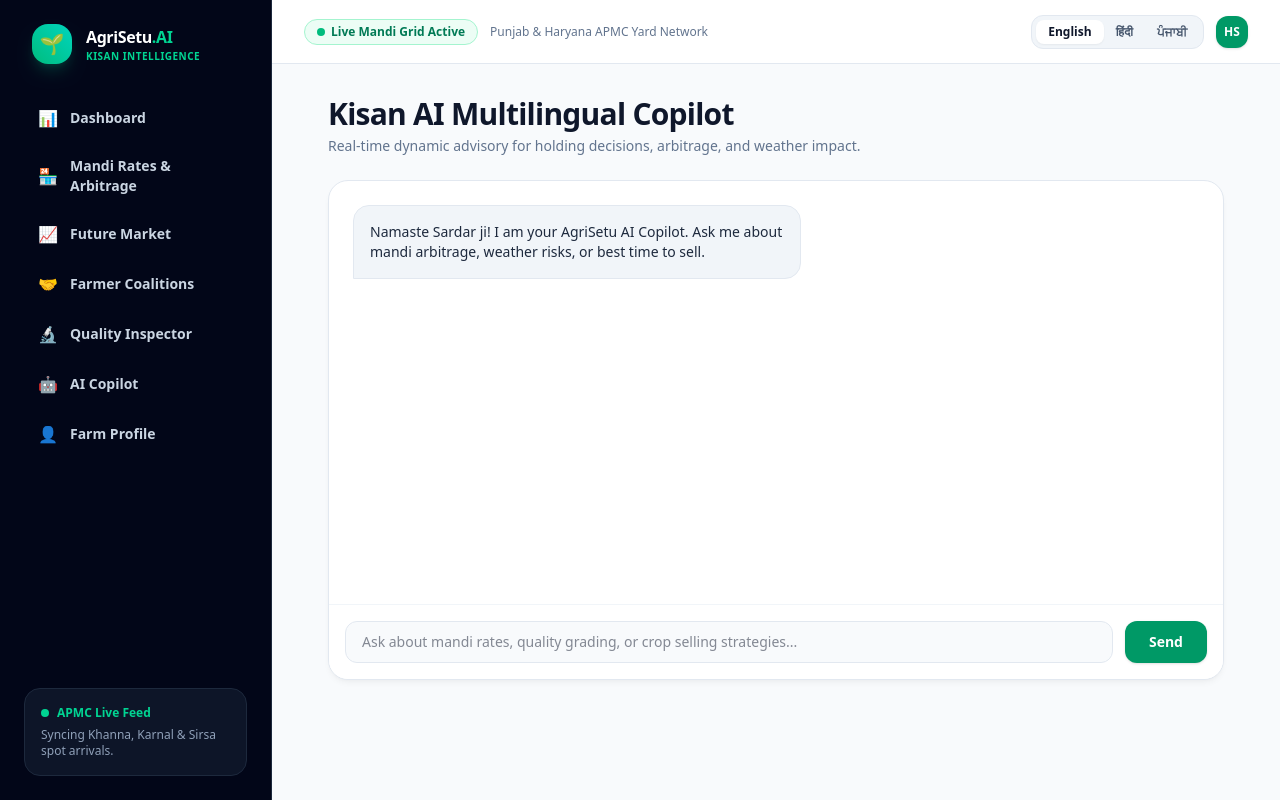
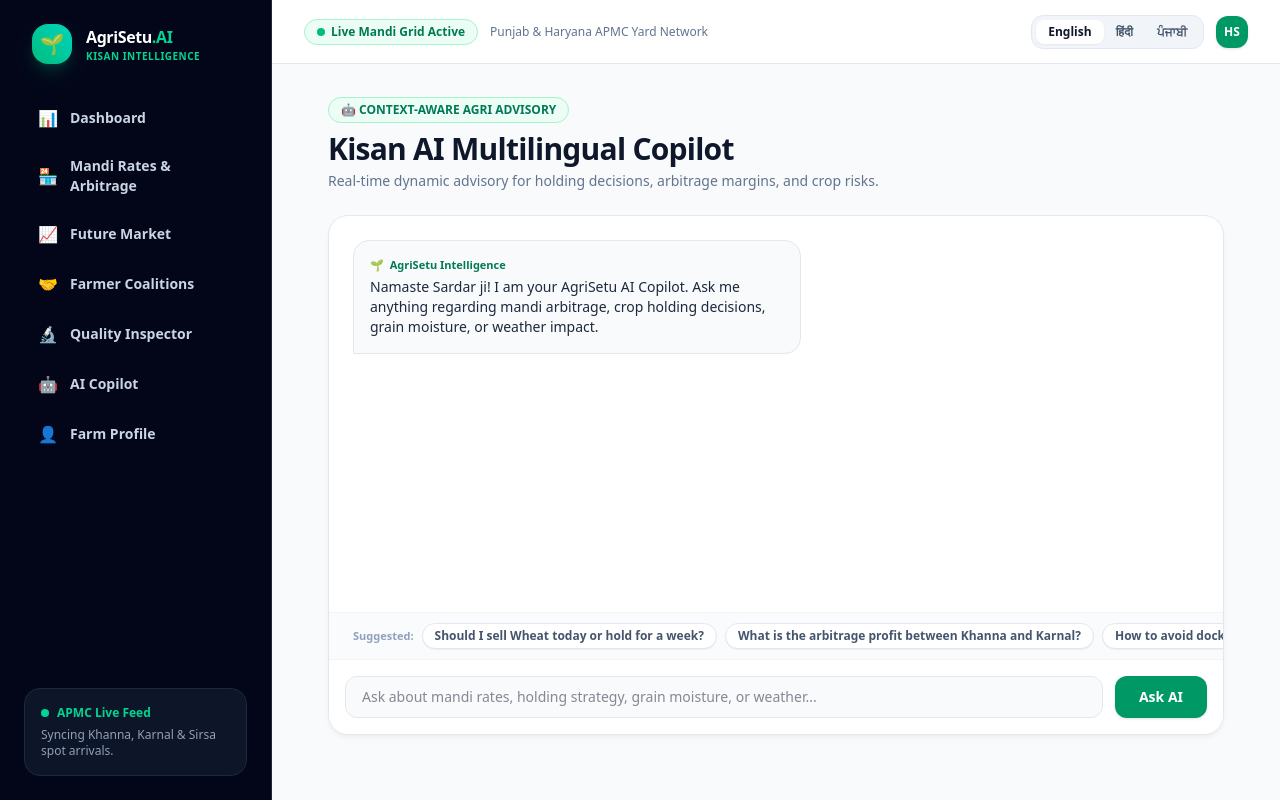
Before and after one commit to kanikkka/AgriSetuAI, a Next.js app in the folder frontend/: page /copilot in a window 1280 px wide. Built offline with nearby package versions, Linux system fonts and the light colour scheme.

Commit message:
Add dynamic agricultural AI Copilot endpoint and interactive chat UI

```diff
--- a/frontend/src/app/copilot/page.tsx
+++ b/frontend/src/app/copilot/page.tsx
@@ -2,56 +2,136 @@
 
 import React, { useState } from "react";
 
+interface Message {
+  id: number;
+  sender: "ai" | "user";
+  text: string;
+  intent?: string;
+}
+
 export default function CopilotPage() {
-  const [messages, setMessages] = useState([
-    { sender: "ai", text: "Namaste Sardar ji! I am your AgriSetu AI Copilot. Ask me about mandi arbitrage, weather risks, or best time to sell." }
+  const [messages, setMessages] = useState<Message[]>([
+    {
+      id: 1,
+      sender: "ai",
+      text: "Namaste Sardar ji! I am your AgriSetu AI Copilot. Ask me anything regarding mandi arbitrage, crop holding decisions, grain moisture, or weather impact.",
+    },
   ]);
   const [input, setInput] = useState("");
+  const [loading, setLoading] = useState(false);
 
-  const handleSend = (e: React.FormEvent) => {
-    e.preventDefault();
-    if (!input.trim()) return;
-    const userText = input;
+  const quickPrompts = [
+    "Should I sell Wheat today or hold for a week?",
+    "What is the arbitrage profit between Khanna and Karnal?",
+    "How to avoid dockage penalty for 13% moisture wheat?",
+    "What is the 3-day weather forecast for grain loading?",
+  ];
+
+  const sendMessage = async (queryText: string) => {
+    if (!queryText.trim() || loading) return;
+
+    const userMsg: Message = { id: Date.now(), sender: "user", text: queryText };
+    setMessages((prev) => [...prev, userMsg]);
     setInput("");
-    setMessages((prev) => [
-      ...prev,
-      { sender: "user", text: userText },
-      { sender: "ai", text: "Khanna APMC arrivals are spiking today. Holding wheat stock for 4 days is projected to fetch +₹65/Qtl higher price." }
-    ]);
+    setLoading(true);
+
+    try {
+      const apiUrl = process.env.NEXT_PUBLIC_API_URL || "https://agrisetuai.onrender.com";
+      const res = await fetch(`${apiUrl}/api/copilot/chat`, {
+        method: "POST",
+        headers: { "Content-Type": "application/json" },
+        body: JSON.stringify({ query: queryText, crop: "Wheat", language: "en" }),
+      });
+      const data = await res.json();
+      setMessages((prev) => [
+        ...prev,
+        { id: Date.now() + 1, sender: "ai", text: data.reply, intent: data.intent },
+      ]);
+    } catch {
+      setMessages((prev) => [
+        ...prev,
+        {
+          id: Date.now() + 1,
+          sender: "ai",
+          text: "Khanna APMC arrivals are spiking today. Holding wheat stock for 4 days is projected to fetch +₹65/Qtl higher price.",
+        },
+      ]);
+    } finally {
+      setLoading(false);
+    }
   };
 
   return (
     <div className="max-w-4xl mx-auto space-y-6">
       <div>
+        <span className="px-3 py-1 rounded-full text-xs font-bold bg-emerald-50 text-emerald-700 border border-emerald-200 inline-block mb-2">
+          🤖 CONTEXT-AWARE AGRI ADVISORY
+        </span>
         <h1 className="text-2xl md:text-3xl font-extrabold text-slate-900 tracking-tight">Kisan AI Multilingual Copilot</h1>
-        <p className="text-sm text-slate-500 mt-1">Real-time dynamic advisory for holding decisions, arbitrage, and weather impact.</p>
+        <p className="text-sm text-slate-500 mt-1">Real-time dynamic advisory for holding decisions, arbitrage margins, and crop risks.</p>
       </div>
 
-      <div className="kisan-card h-[500px] flex flex-col justify-between overflow-hidden">
+      {/* Chat Container */}
+      <div className="kisan-card h-[520px] flex flex-col justify-between overflow-hidden">
+        {/* Messages Scroll Area */}
         <div className="p-6 overflow-y-auto space-y-4 flex-1">
-          {messages.map((m, i) => (
-            <div key={i} className={m.sender === "user" ? "flex justify-end" : "flex justify-start"}>
-              <div className={
-                m.sender === "user"
-                  ? "max-w-md p-4 rounded-2xl text-sm bg-emerald-600 text-white rounded-br-none shadow-sm"
-                  : "max-w-md p-4 rounded-2xl text-sm bg-slate-100 text-slate-800 rounded-bl-none border border-slate-200"
-              }>
+          {messages.map((m) => (
+            <div key={m.id} className={m.sender === "user" ? "flex justify-end" : "flex justify-start"}>
+              <div
+                className={
+                  m.sender === "user"
+                    ? "max-w-md p-4 rounded-2xl text-sm bg-emerald-600 text-white rounded-br-none shadow-xs"
+                    : "max-w-md p-4 rounded-2xl text-sm bg-slate-50 text-slate-800 rounded-bl-none border border-slate-200"
+                }
+              >
+                {m.sender === "ai" && (
+                  <div className="flex items-center gap-1.5 text-[11px] font-bold text-emerald-700 mb-1">
+                    <span>🌱</span> AgriSetu Intelligence
+                  </div>
+                )}
                 {m.text}
               </div>
             </div>
           ))}
+
+          {loading && (
+            <div className="flex justify-start">
+              <div className="p-3.5 rounded-2xl text-xs bg-slate-100 text-slate-500 rounded-bl-none animate-pulse">
+                ⚡ Analyzing APMC real-time data & weather dynamics...
+              </div>
+            </div>
+          )}
         </div>
 
-        <form onSubmit={handleSend} className="p-4 bg-white border-t border-slate-100 flex gap-3">
+        {/* Suggested Quick Prompts */}
+        <div className="px-6 py-2.5 bg-slate-50/70 border-t border-slate-100 flex items-center gap-2 overflow-x-auto no-scrollbar">
+          <span className="text-[11px] font-bold text-slate-400 whitespace-nowrap">Suggested:</span>
+          {quickPrompts.map((prompt, i) => (
+            <button
+              key={i}
+              onClick={() => sendMessage(prompt)}
+              className="text-xs font-semibold text-slate-600 bg-white px-3 py-1 rounded-full border border-slate-200 hover:border-emerald-500 hover:text-emerald-700 whitespace-nowrap transition shadow-2xs"
+            >
+              {prompt}
+            </button>
+          ))}
+        </div>
+
+        {/* Input Bar */}
+        <form onSubmit={(e) => { e.preventDefault(); sendMessage(input); }} className="p-4 bg-white border-t border-slate-100 flex gap-3">
           <input
             type="text"
-            placeholder="Ask about mandi rates, quality grading, or crop selling strategies..."
+            placeholder="Ask about mandi rates, holding strategy, grain moisture, or weather..."
             value={input}
             onChange={(e) => setInput(e.target.value)}
             className="flex-1 bg-slate-50 border border-slate-200 rounded-xl px-4 py-2.5 text-sm focus:outline-none focus:ring-2 focus:ring-emerald-500 text-slate-900"
           />
-          <button type="submit" className="px-6 py-2.5 bg-emerald-600 text-white font-bold text-sm rounded-xl hover:bg-emerald-700 transition shadow-sm">
-            Send
+          <button
+            type="submit"
+            disabled={loading}
+            className="px-6 py-2.5 bg-emerald-600 text-white font-bold text-sm rounded-xl hover:bg-emerald-700 transition shadow-sm disabled:opacity-50"
+          >
+            Ask AI
           </button>
         </form>
       </div>
```
Also changed, not shown: 2 other files (tests, documents, lock files or other folders).
